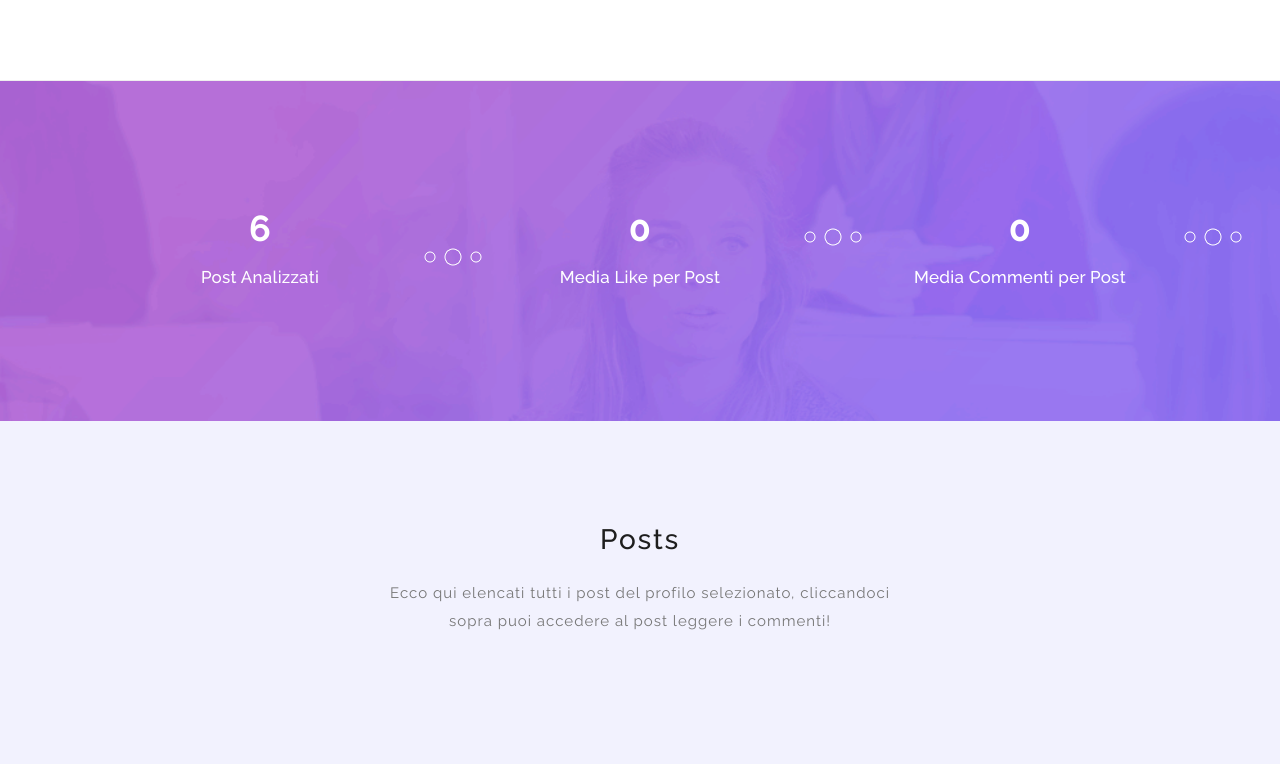
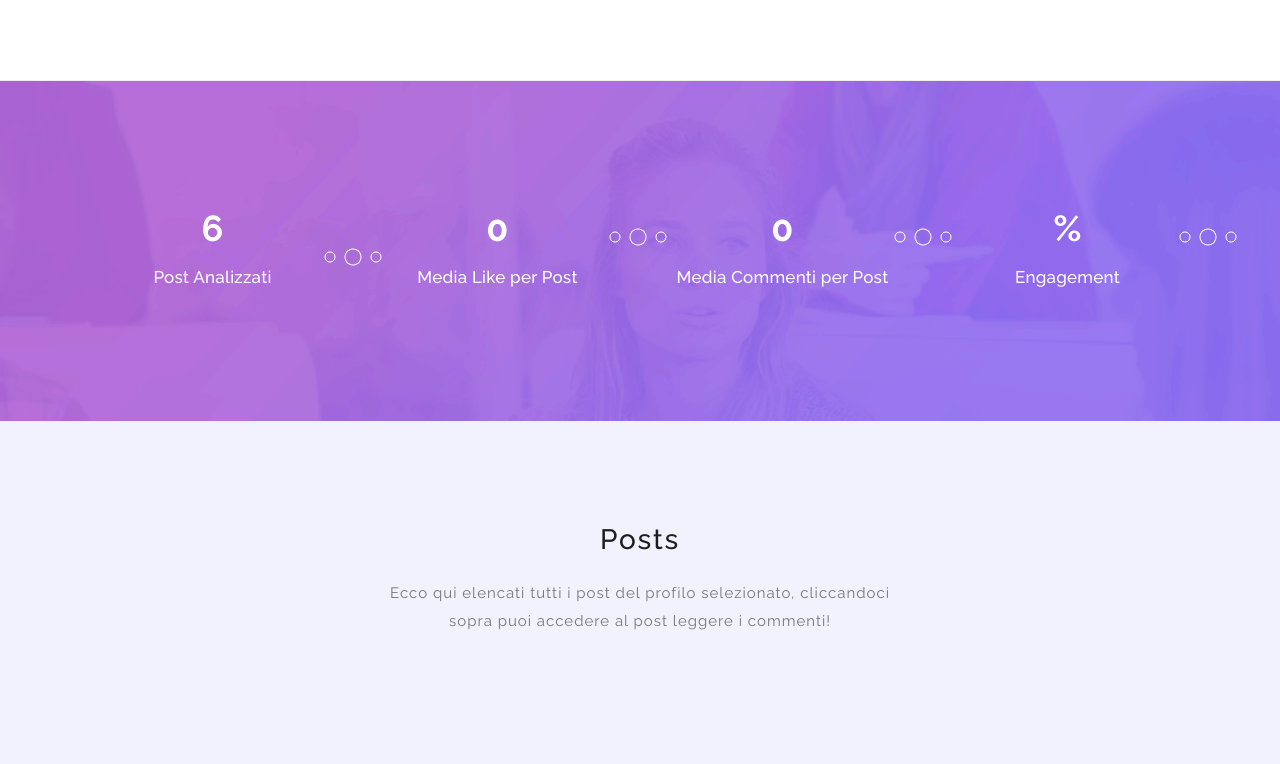
Before and after one commit to Pasquale012/SocialNetworkAnalytics, a Django app: template polls/templates/polls/profile.html in a window 1280 px wide. Shown: the part 508-1272 px from the top of the page. Run offline with Django 3.2, Linux system fonts and the light colour scheme; the template is opened without the code that fills it: values that come from a table or form of the project are taken from there, others are empty; data comes from the database, SQL or seed files in the repository; some libraries are stand-ins or nearby versions.

Commit message:
insert engagement in profile

```diff
--- a/polls/templates/polls/profile.html
+++ b/polls/templates/polls/profile.html
@@ -72,13 +72,13 @@
         <div class="content">
             <div class="container">
                 <div class="row">
-                    <div class="col-lg-4 col-md-6 col-sm-12">
+                    <div class="col-lg-3 col-md-6 col-sm-12">
                         <div class="count-item decoration-bottom">
                             <strong>{{profile.postContacts}}</strong>
                             <span>Post Analizzati</span>
                         </div>
                     </div>
-                    <div class="col-lg-4 col-md-6 col-sm-12">
+                    <div class="col-lg-3 col-md-6 col-sm-12">
                     {% ifequal averangeLikes 0 %}
                         <div class="no-count-item decoration-top">
                             <strong id="noLikesData">No Post</strong>
@@ -91,7 +91,7 @@
                         </div>
                     {% endifequal %}
                     </div>
-                    <div class="col-lg-4 col-md-6 col-sm-12">
+                    <div class="col-lg-3 col-md-6 col-sm-12">
                     {% ifequal averangeComments 0 %}
                         <div class="no-count-item decoration-top">
                             <strong id="noLikesData" >No Post</strong>
@@ -101,6 +101,19 @@
                         <div class="count-item decoration-top">
                             <strong id="noLikesData">{{averangeComments|intcomma}}</strong>
                             <span>Media Commenti per Post</span>
+                        </div>
+                    {% endifequal %}
+                    </div>
+                    <div class="col-lg-3 col-md-6 col-sm-12">
+                    {% ifequal engagementProfile 0 %}
+                        <div class="no-count-item decoration-top">
+                            <strong id="noLikesData" >No Post</strong>
+                            <span>Media Like per Post</span>
+                        </div>
+                    {% else %}
+                        <div class="no-count-item decoration-top">
+                            <strong id="noLikesData">{%widthratio  engagementProfile 1 100%} %</strong>
+                            <span>Engagement</span>
                         </div>
                     {% endifequal %}
                     </div>
--- a/polls/views.py
+++ b/polls/views.py
@@ -188,7 +188,7 @@ def getProfile(request, pk):
         'totNuoviPost': totNuoviPost,
         'averangeLikes': round(p.totalLikes/p.postContacts,2) if p.postContacts!=0 else 0,
         'averangeComments':round(p.totalComments/p.postContacts, 2) if p.postContacts!=0 else 0,
-        #'averangeSentiment': round(avg/countSENTok, 2) if avg != None and countSENTok != 0 else 0.0,
+        'engagementProfile': round(float(p.totalLikes + p.totalComments) / (p.followers * p.postContacts),2) if p.postContacts!=0 else 0,
         'post_page': page_obj
     }
 
@@ -343,7 +343,9 @@ def insertInProfile(request, profile): # aggiungere la data da cui scaricare i p
         'profile' : p,
         'dateMancanti': result,
         'averangeLikes': round(p.totalLikes/p.postContacts,2) if p.postContacts!=0 else 0,
-        'averangeComments':round(p.totalComments/p.postContacts, 2) if p.postContacts!=0 else 0
+        'averangeComments':round(p.totalComments/p.postContacts, 2) if p.postContacts!=0 else 0,
+        'engagementProfile': round(float(p.totalLikes + p.totalComments) / (p.followers * p.postContacts),2) if p.postContacts!=0 else 0,
+
     }
     return response.HttpResponseRedirect(reverse('polls:profile', args=(p.id,)))
 
```
